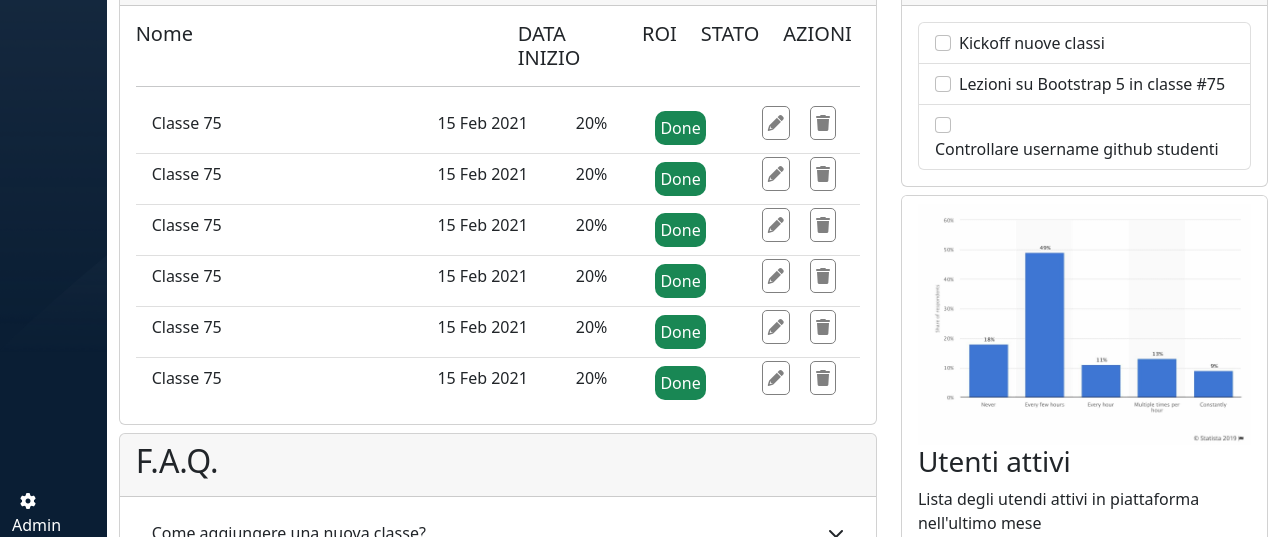
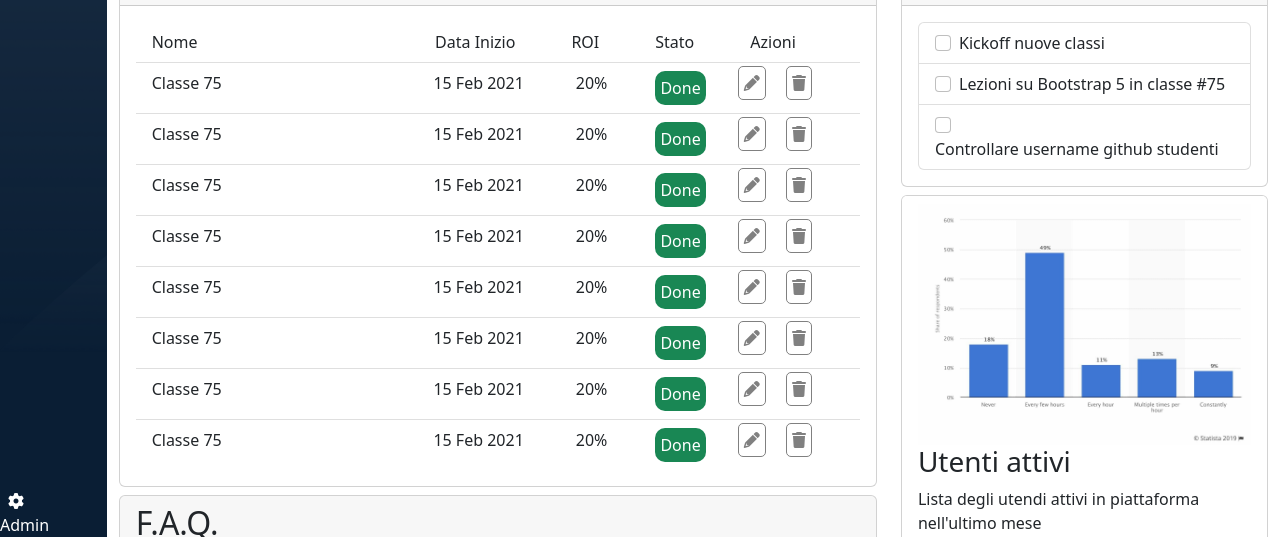
Before and after one commit to leonardosaraceno03/html-css-bootstrap-dashboard, a plain HTML site: page index.html in a window 1280 px wide. Shown: the part 263-800 px from the top of the page. Drawn offline with nearby package versions, Linux system fonts and the light colour scheme.

Commit message:
da ultimare

```diff
--- a/assets/css/style.css
+++ b/assets/css/style.css
@@ -33,6 +33,3 @@ main{
 .color-gray{
     color: gray;
 }
-.modal-content{
-    width: 1000px;
-}
--- a/index.html
+++ b/index.html
@@ -55,7 +55,7 @@
 
 
       <!-- Sidebar -->
-    <div class="col-1 bg-dark-custom" id="side">
+    <div class="col-1 px-0 bg-dark-custom" id="side">
       <div class="d-flex h-100 flex-column justify-content-between">
         <div>
         <div class="text-white w-100 m-auto d-flex mt-3"><i class="fa-solid fa-house mx-2"></i><span class="d-none d-lg-block">Home</span> </div>
@@ -196,135 +196,158 @@
 
                         </div>
                         <div class="card-body">
-                          <h5 class="card-title row">
-                            <div class="col-6">Nome</div>
-                            <div class="col-6">
-                                <!-- LIST ITEM -->
+
+
+                          <div class="row">
+                            <div class="col">
+                                <ul class="list-group list-group-flush">
+                                    <!-- SOPRA -->
                                     <li class="list-group-item d-flex justify-content-between">
                                         <!-- CLASSE -->
-
-                                  <div class="d-flex justify-content-between gap-2">
+                                        <div>Nome</div>
+                                        <div class="d-flex justify-content-between ">
                                             <!-- Data -->
-                                      <div class="d-none d-md-block mx-2">DATA INIZIO</div>
+                                            <div class="d-none d-md-block mx-2">Data Inizio</div>
                                             <!-- ROI -->
-                                      <div class="d-none d-md-block mx-2">ROI</div>
+                                            <div class="d-none d-md-block mx-5">ROI</div>
                                             <!-- STATO -->
-                                      <div class="mx-2">STATO</div>
+                                            <div class="mx-2 ">Stato</div>
                                             <!-- AZIONI -->
-                                      <div class="mx-2">
-                                        AZIONI
-                                      </div>
-                                  </div>
-                          </li>
-                            </div>
-                          </h5>
-                          <HR></HR>
-                          <div class="row">
-                            <div class="col-">
-                                <ul class="list-group list-group-flush">
-                                    <!-- LIST ITEM -->
-                                    <li class="list-group-item d-flex justify-content-between">
-                                        <!-- CLASSE -->
-                                        <div>Classe 75</div>
-                                        <div class="d-flex justify-content-between gap-5">
-                                            <!-- Data -->
-                                            <div class="d-none d-md-block">15 Feb 2021</div>
-                                            <!-- ROI -->
-                                            <div class="d-none d-md-block">20%</div>
-                                            <!-- STATO -->
-                                            <div class="done bg-success text-white">Done</div>
-                                            <!-- AZIONI -->
-                                            <div>
-                                                <span class="icone mx-2"><i class="fa-solid color-gray fa-pencil"></i></span>
-                                                <span class="icone mx-2"><i class="fa-solid color-gray fa-trash"></i></span>
-                                            </div>
+                                            <div class=" mx-5">Azioni</div>
                                         </div>
                                 </li>
                                 <!-- LIST ITEM -->
                                 <li class="list-group-item d-flex justify-content-between">
                                   <!-- CLASSE -->
                                   <div>Classe 75</div>
-                                  <div class="d-flex justify-content-between gap-5">
+                                  <div class="d-flex justify-content-between">
                                       <!-- Data -->
-                                      <div class="d-none d-md-block">15 Feb 2021</div>
+                                      <div class="d-none d-md-block mx-1">15 Feb 2021</div>
                                       <!-- ROI -->
-                                      <div class="d-none d-md-block">20%</div>
+                                      <div class="d-none d-md-block mx-5">20%</div>
                                       <!-- STATO -->
-                                      <div class="done bg-success text-white">Done</div>
+                                      <div class="done bg-success text-white mr-4">Done</div>
                                       <!-- AZIONI -->
-                                      <div>
+                                      <div class="mx-4">
                                           <span class="icone mx-2"><i class="fa-solid color-gray fa-pencil"></i></span>
                                           <span class="icone mx-2"><i class="fa-solid color-gray fa-trash"></i></span>
                                       </div>
                                   </div>
                           </li>
-                          <!-- LIST ITEM -->
                           <li class="list-group-item d-flex justify-content-between">
                             <!-- CLASSE -->
                             <div>Classe 75</div>
-                            <div class="d-flex justify-content-between gap-5">
+                            <div class="d-flex justify-content-between">
                                 <!-- Data -->
-                                <div class="d-none d-md-block">15 Feb 2021</div>
+                                <div class="d-none d-md-block mx-1">15 Feb 2021</div>
                                 <!-- ROI -->
-                                <div class="d-none d-md-block">20%</div>
+                                <div class="d-none d-md-block mx-5">20%</div>
                                 <!-- STATO -->
-                                <div class="done bg-success text-white">Done</div>
+                                <div class="done bg-success text-white mr-4">Done</div>
                                 <!-- AZIONI -->
-                                <div>
+                                <div class="mx-4">
                                     <span class="icone mx-2"><i class="fa-solid color-gray fa-pencil"></i></span>
                                     <span class="icone mx-2"><i class="fa-solid color-gray fa-trash"></i></span>
                                 </div>
                             </div>
                     </li>
-                    <!-- LIST ITEM -->
                     <li class="list-group-item d-flex justify-content-between">
                       <!-- CLASSE -->
                       <div>Classe 75</div>
-                      <div class="d-flex justify-content-between gap-5">
+                      <div class="d-flex justify-content-between">
                           <!-- Data -->
-                          <div class="d-none d-md-block">15 Feb 2021</div>
+                          <div class="d-none d-md-block mx-1">15 Feb 2021</div>
                           <!-- ROI -->
-                          <div class="d-none d-md-block">20%</div>
+                          <div class="d-none d-md-block mx-5">20%</div>
                           <!-- STATO -->
-                          <div class="done bg-success text-white">Done</div>
+                          <div class="done bg-success text-white mr-4">Done</div>
                           <!-- AZIONI -->
-                          <div>
+                          <div class="mx-4">
                               <span class="icone mx-2"><i class="fa-solid color-gray fa-pencil"></i></span>
                               <span class="icone mx-2"><i class="fa-solid color-gray fa-trash"></i></span>
                           </div>
                       </div>
                     </li>
-              <!-- LIST ITEM -->
                     <li class="list-group-item d-flex justify-content-between">
                       <!-- CLASSE -->
                       <div>Classe 75</div>
-                <div class="d-flex justify-content-between gap-5">
+                      <div class="d-flex justify-content-between">
                           <!-- Data -->
-                    <div class="d-none d-md-block">15 Feb 2021</div>
+                          <div class="d-none d-md-block mx-1">15 Feb 2021</div>
                           <!-- ROI -->
-                    <div class="d-none d-md-block">20%</div>
+                          <div class="d-none d-md-block mx-5">20%</div>
                           <!-- STATO -->
-                    <div class="done bg-success text-white">Done</div>
+                          <div class="done bg-success text-white mr-4">Done</div>
                           <!-- AZIONI -->
-                    <div>
+                          <div class="mx-4">
                               <span class="icone mx-2"><i class="fa-solid color-gray fa-pencil"></i></span>
                               <span class="icone mx-2"><i class="fa-solid color-gray fa-trash"></i></span>
                           </div>
                       </div>
                     </li>
-        <!-- LIST ITEM -->
                     <li class="list-group-item d-flex justify-content-between">
                       <!-- CLASSE -->
                       <div>Classe 75</div>
-          <div class="d-flex justify-content-between gap-5">
+                      <div class="d-flex justify-content-between">
                           <!-- Data -->
-              <div class="d-none d-md-block">15 Feb 2021</div>
+                          <div class="d-none d-md-block mx-1">15 Feb 2021</div>
                           <!-- ROI -->
-              <div class="d-none d-md-block">20%</div>
+                          <div class="d-none d-md-block mx-5">20%</div>
                           <!-- STATO -->
-              <div class="done bg-success text-white">Done</div>
+                          <div class="done bg-success text-white mr-4">Done</div>
                           <!-- AZIONI -->
-              <div>
+                          <div class="mx-4">
+                              <span class="icone mx-2"><i class="fa-solid color-gray fa-pencil"></i></span>
+                              <span class="icone mx-2"><i class="fa-solid color-gray fa-trash"></i></span>
+                          </div>
+                      </div>
+                      </li>
+                      <li class="list-group-item d-flex justify-content-between">
+                        <!-- CLASSE -->
+                        <div>Classe 75</div>
+                        <div class="d-flex justify-content-between">
+                            <!-- Data -->
+                            <div class="d-none d-md-block mx-1">15 Feb 2021</div>
+                            <!-- ROI -->
+                            <div class="d-none d-md-block mx-5">20%</div>
+                            <!-- STATO -->
+                            <div class="done bg-success text-white mr-4">Done</div>
+                            <!-- AZIONI -->
+                            <div class="mx-4">
+                                <span class="icone mx-2"><i class="fa-solid color-gray fa-pencil"></i></span>
+                                <span class="icone mx-2"><i class="fa-solid color-gray fa-trash"></i></span>
+                            </div>
+                        </div>
+                      </li>
+                      <li class="list-group-item d-flex justify-content-between">
+                        <!-- CLASSE -->
+                        <div>Classe 75</div>
+                        <div class="d-flex justify-content-between">
+                            <!-- Data -->
+                            <div class="d-none d-md-block mx-1">15 Feb 2021</div>
+                            <!-- ROI -->
+                            <div class="d-none d-md-block mx-5">20%</div>
+                            <!-- STATO -->
+                            <div class="done bg-success text-white mr-4">Done</div>
+                            <!-- AZIONI -->
+                            <div class="mx-4">
+                                <span class="icone mx-2"><i class="fa-solid color-gray fa-pencil"></i></span>
+                                <span class="icone mx-2"><i class="fa-solid color-gray fa-trash"></i></span>
+                            </div>
+                        </div>
+                      </li>
+                      <li class="list-group-item d-flex justify-content-between">
+                        <!-- CLASSE -->
+                        <div>Classe 75</div>
+                        <div class="d-flex justify-content-between">
+                            <!-- Data -->
+                            <div class="d-none d-md-block mx-1">15 Feb 2021</div>
+                            <!-- ROI -->
+                            <div class="d-none d-md-block mx-5">20%</div>
+                            <!-- STATO -->
+                            <div class="done bg-success text-white mr-4">Done</div>
+                            <!-- AZIONI -->
+                            <div class="mx-4">
                                 <span class="icone mx-2"><i class="fa-solid color-gray fa-pencil"></i></span>
                                 <span class="icone mx-2"><i class="fa-solid color-gray fa-trash"></i></span>
                             </div>
```
Lines whose indentation alone changed are shown as unchanged.
